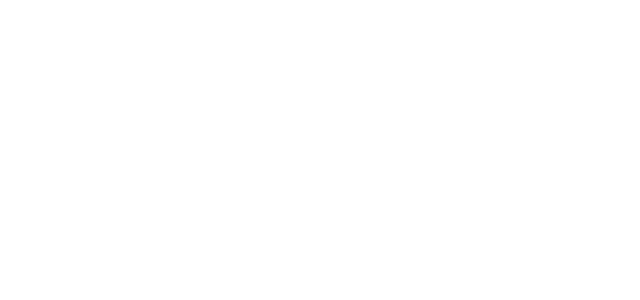
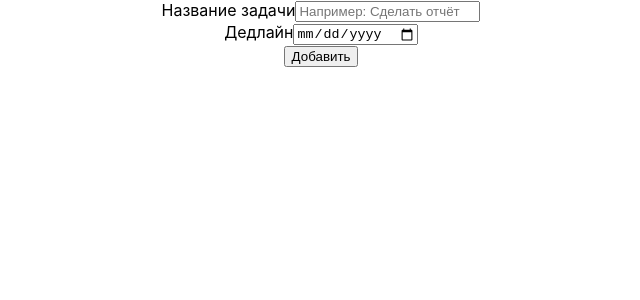
Before and after one commit to goddue/probl-mu-gr-mata, a React (Create React App) app in the folder probmugrmata/: page / in a window 1280 px wide. Shown: the top 300 px of the page, without its empty margins (319-959 px from the left). Built offline with nearby package versions, Linux system fonts and the light colour scheme.

Commit message:
add task adding form

```diff
--- a/probmugrmata/src/App.js
+++ b/probmugrmata/src/App.js
@@ -3,6 +3,24 @@
 function App() {
   return (
     <div className="App">
+      <div className="add-task-form">
+        <div className="form-group">
+          <label>Название задачи</label>
+          <input
+            type="text"
+            placeholder="Например: Сделать отчёт"
+          />
+        </div>
+        <div className="form-group">
+          <label>Дедлайн</label>
+          <input
+            type="date"
+          />
+        </div>
+        <button className="add-btn">
+          Добавить
+        </button>
+      </div>
     </div>
   );
 }
```
